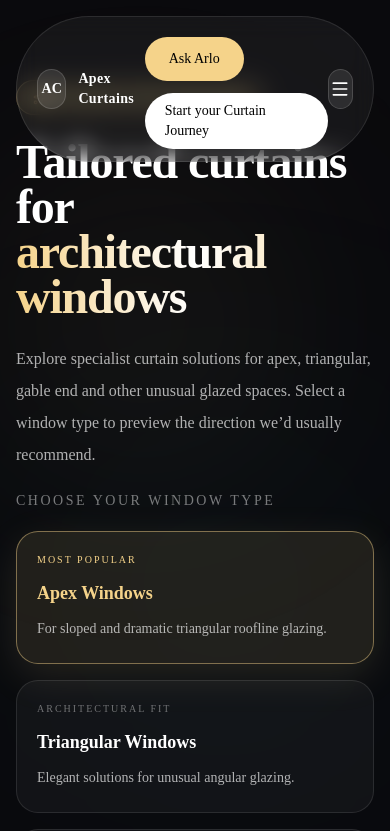
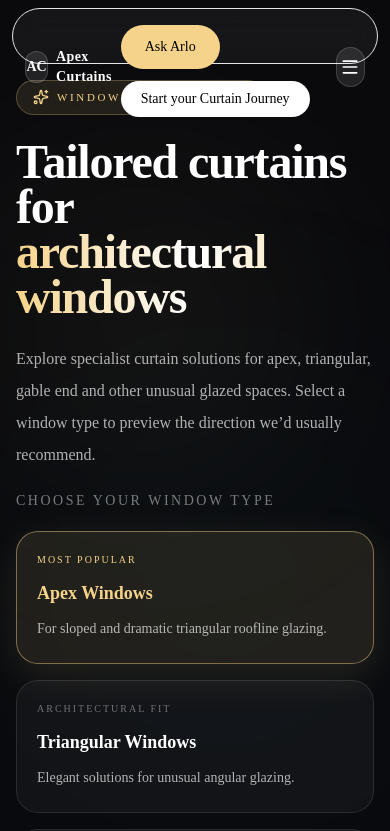
Before and after one commit to Nylon1/Apexcurtains, a Next.js app: page / in a window 390 px wide. Shown: the top 831 px of the page. Built offline with nearby package versions, Linux system fonts and the light colour scheme.

Commit message:
fix mobile navbar spacing

```diff
--- a/components/layout/Navbar.tsx
+++ b/components/layout/Navbar.tsx
@@ -35,17 +35,17 @@ export default function Navbar() {
 
   return (
     <>
-      <header className="fixed top-0 left-0 right-0 z-50 px-4 pt-4 sm:px-6 lg:px-8">
+      <header className="fixed top-0 left-0 right-0 z-50 px-3 pt-2 sm:px-6 sm:pt-4 lg:px-8">
         <div
-          className={`mx-auto max-w-7xl rounded-full border transition-all duration-300 ${
+          className={`mx-auto max-w-7xl rounded-full border transition-all duration-300 h-[56px] sm:h-auto${
             scrolled
               ? "border-white/15 bg-black/55 shadow-[0_10px_40px_rgba(0,0,0,0.35)] backdrop-blur-xl"
               : "border-white/10 bg-white/5 backdrop-blur-md"
           }`}
         >
-          <div className="flex items-center justify-between px-5 py-3 sm:px-6">
-            <Link href="/" className="flex items-center gap-3">
-              <div className="flex h-10 w-10 items-center justify-center rounded-full border border-white/15 bg-white/10 text-sm font-semibold text-white">
+          <div className="flex items-center justify-between px-3 py-2 sm:px-6 sm:py-3">
+            <Link href="/" className="flex items-center gap-2 sm:gap-3">
+              <div className="flex h-8 w-8 sm:h-10 sm:w-10 items-center justify-center rounded-full border border-white/15 bg-white/10 text-sm font-semibold text-white">
                 AC
               </div>
               <div>
```
